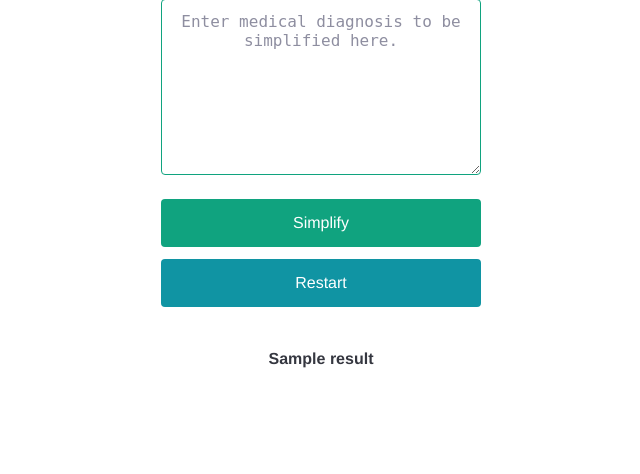
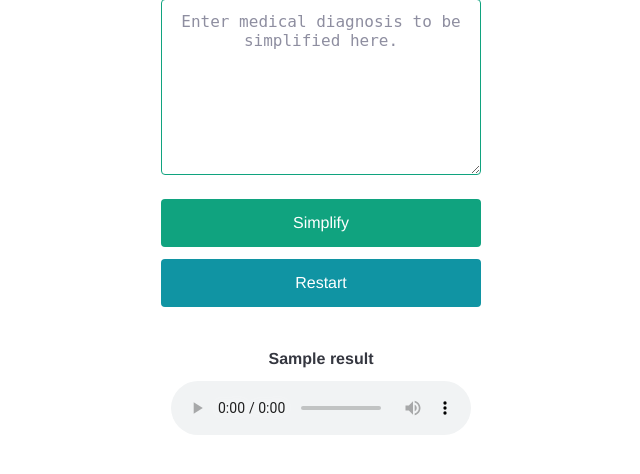
Before and after one commit to alaynamnguyen/mediglot, a Flask app: template templates/index.html in a window 1280 px wide. Shown: the part 197-671 px from the top of the page, without its empty margins (319-959 px from the left). Run offline with Flask 2, Linux system fonts and the light colour scheme; the template is opened without the code that fills it: most values are stand-ins (such as "Sample title", 1, 10 or a date in 2020); some web fonts are replaced.

Commit message:
Implemented Google Text to Speech

```diff
--- a/app.py
+++ b/app.py
@@ -2,6 +2,7 @@
 from translate import Translator
 import openai
 from flask import Flask, redirect, render_template, request, url_for
+from gtts import gTTS
 
 app = Flask(__name__)
 openai.api_key = os.getenv("OPENAI_API_KEY")
@@ -15,6 +16,13 @@
                 model="gpt-3.5-turbo",
                 messages=[{"role": "user", "content": generate_prompt(medical_text)}]
             )
+
+            result2 = response.choices[0].message.content
+
+            # Generate speech using gTTS
+            tts = gTTS(result2, lang='en')
+            tts.save('static/output.mp3')
+
             return redirect(url_for("index", result=response['choices'][0].message.content.lstrip('\n')))
 
     result = request.args.get("result")
--- a/requirements.txt
+++ b/requirements.txt
@@ -24,3 +24,4 @@
 urllib3==1.26.7
 Werkzeug==2.0.2
 translate==3.6.1
+gtts
--- a/static/main.css
+++ b/static/main.css
@@ -79,3 +79,6 @@
   margin-top: 40px;
   height: auto;
 }
+audio {
+  margin-top: 10px;
+}
--- a/templates/index.html
+++ b/templates/index.html
@@ -18,5 +18,10 @@
   </form>
   {% if result %}
   <div class="result">{{ result }}</div>
+  <audio controls>
+    <source src="{{ url_for('static', filename='output.mp3') }}" type="audio/mpeg">
+    Your browser does not support the audio element.
+  </audio>
   {% endif %}
 </body>
+</body>
```
